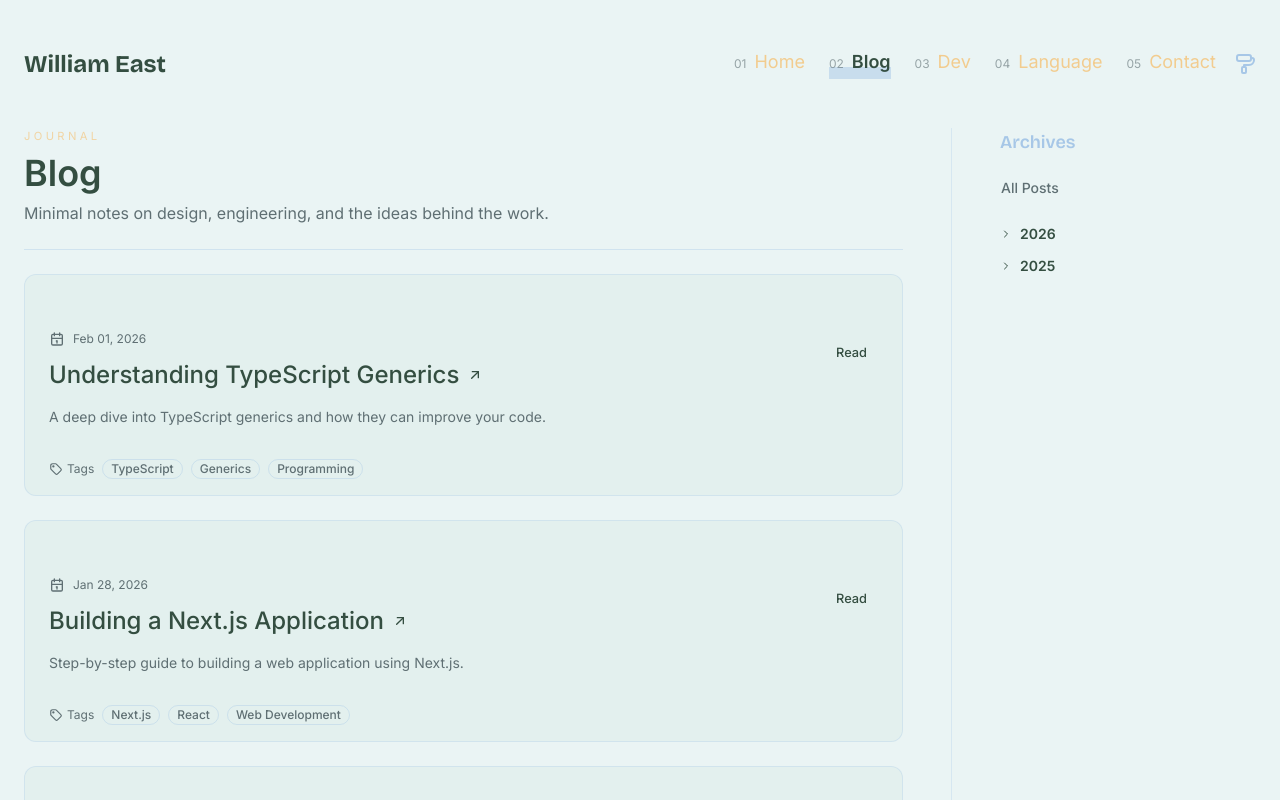
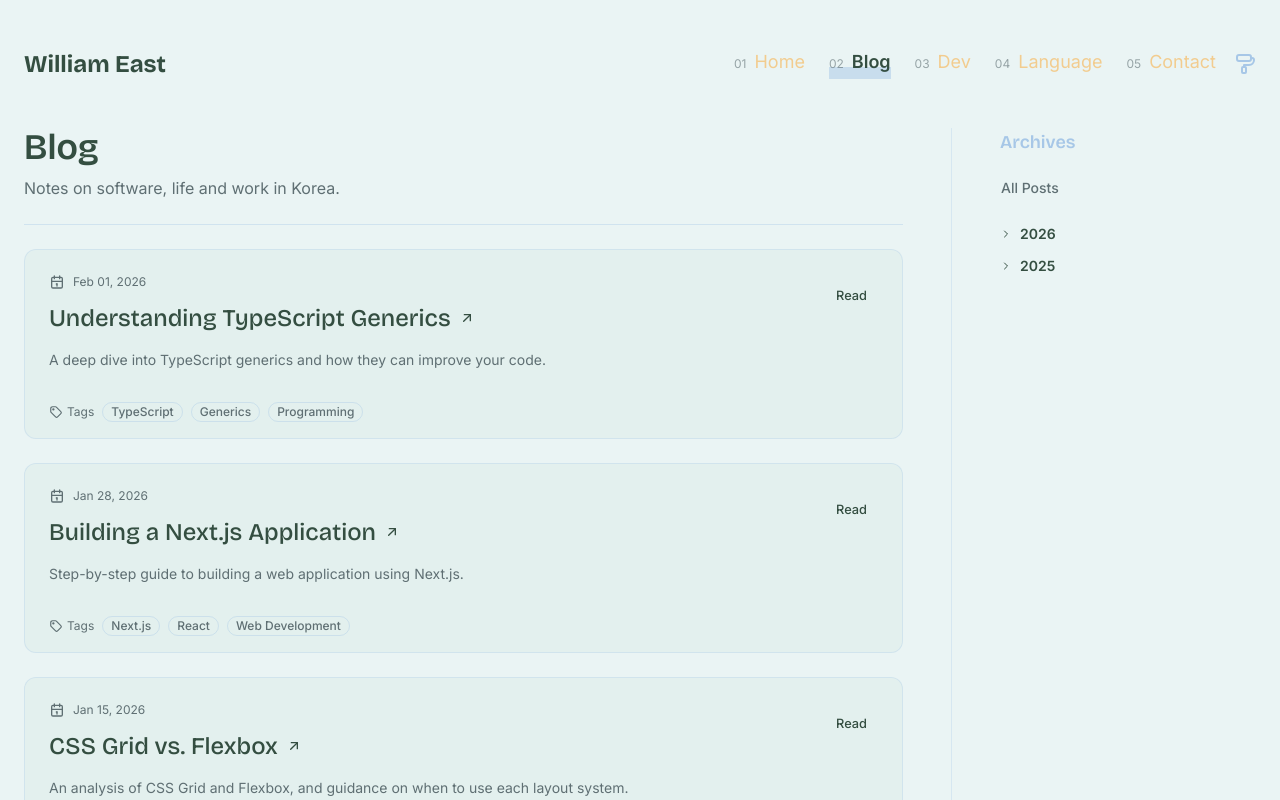
Before and after one commit to wjbetech/blogfolio, a Next.js app: page /blog in a window 1280 px wide. Shown: the top 800 px of the page. Built offline with nearby package versions, Linux system fonts and the light colour scheme.

Commit message:
feat/blog-page: Fixing some /blog route styles

```diff
--- a/src/app/blog/page.tsx
+++ b/src/app/blog/page.tsx
@@ -65,10 +65,9 @@ export default function BlogPage() {
         <section className="flex-1 pr-12 border-r border-accent-100/30">
           <div className="space-y-6">
             <div className="space-y-2">
-              <p className="text-[0.7rem] uppercase tracking-[0.3em] text-accent-200/80">Journal</p>
-              <h1 className="text-3xl md:text-4xl font-semibold text-headline">Blog</h1>
+              <h1 className="text-3xl md:text-4xl font-semibold text-headline font-serif ">Blog</h1>
               <p className="text-sm md:text-base text-paragraph max-w-2xl">
-                Minimal notes on design, engineering, and the ideas behind the work.
+                Notes on software, life and work in Korea.
               </p>
             </div>
 
@@ -94,12 +93,12 @@ export default function BlogPage() {
 
                 return (
                   <Card key={post.id} className="border border-accent-100/30 bg-bg-200/30 shadow-none">
-                    <CardHeader className="px-6 pt-6">
+                    <CardHeader className="px-6">
                       <div className="flex items-center gap-2 text-xs text-paragraph">
                         <IconCalendar className="h-4 w-4" />
                         <time dateTime={post.publishedAt}>{dateLabel}</time>
                       </div>
-                      <CardTitle className="text-xl md:text-2xl text-headline mt-2">
+                      <CardTitle className="text-xl md:text-2xl text-headline mt-2 font-serif">
                         <Link
                           href={`/blog/${post.slug}`}
                           className="inline-flex items-center gap-2 hover:text-accent-200 transition-colors">
--- a/src/components/ui/card.tsx
+++ b/src/components/ui/card.tsx
@@ -8,7 +8,7 @@ function Card({ className, size = "default", ...props }: React.ComponentProps<"d
       data-slot="card"
       data-size={size}
       className={cn(
-        "ring-foreground/10 bg-card text-card-foreground gap-4 overflow-hidden rounded-xl py-8 text-sm has-data-[slot=card-footer]:pb-0 has-[>img:first-child]:pt-0 data-[size=sm]:gap-3 data-[size=sm]:py-3 data-[size=sm]:has-data-[slot=card-footer]:pb-0 *:[img:first-child]:rounded-t-xl *:[img:last-child]:rounded-b-xl group/card flex flex-col",
+        "ring-foreground/10 bg-card text-card-foreground gap-4 overflow-hidden rounded-xl  py-6 text-sm has-data-[slot=card-footer]:pb-0 has-[>img:first-child]:pt-0 data-[size=sm]:gap-3 data-[size=sm]:py-3 data-[size=sm]:has-data-[slot=card-footer]:pb-0 *:[img:first-child]:rounded-t-xl *:[img:last-child]:rounded-b-xl group/card flex flex-col",
         className
       )}
       {...props}
```
